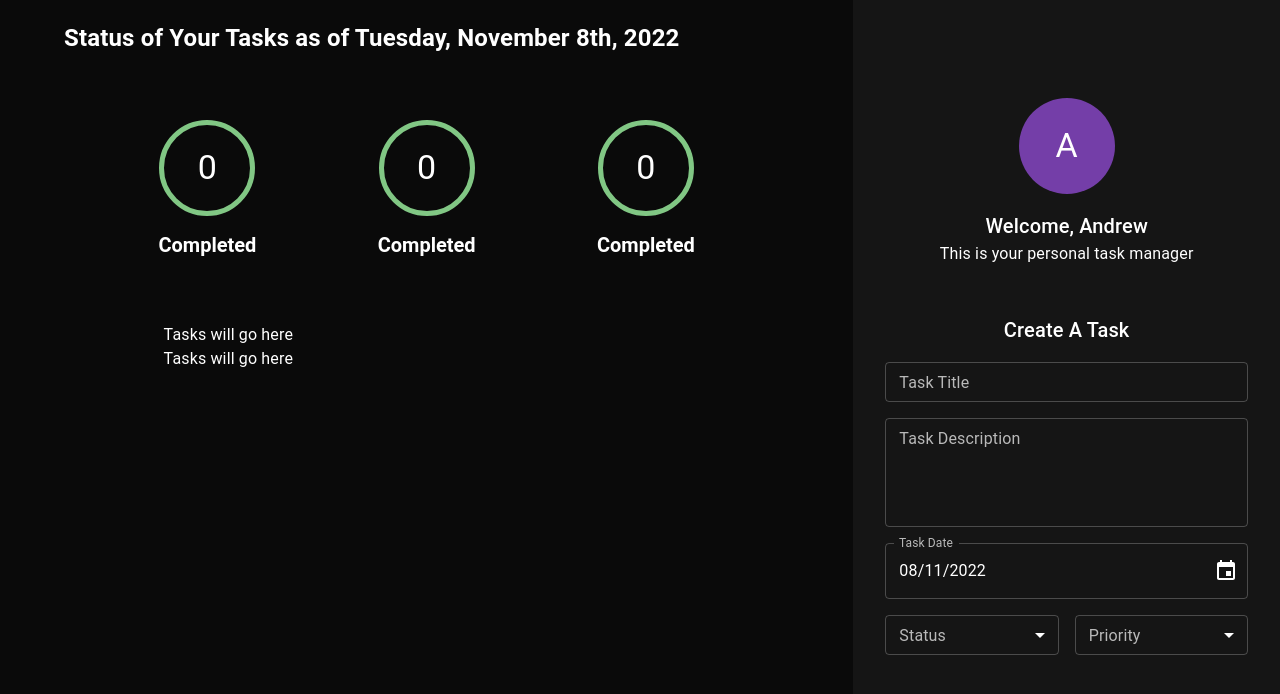
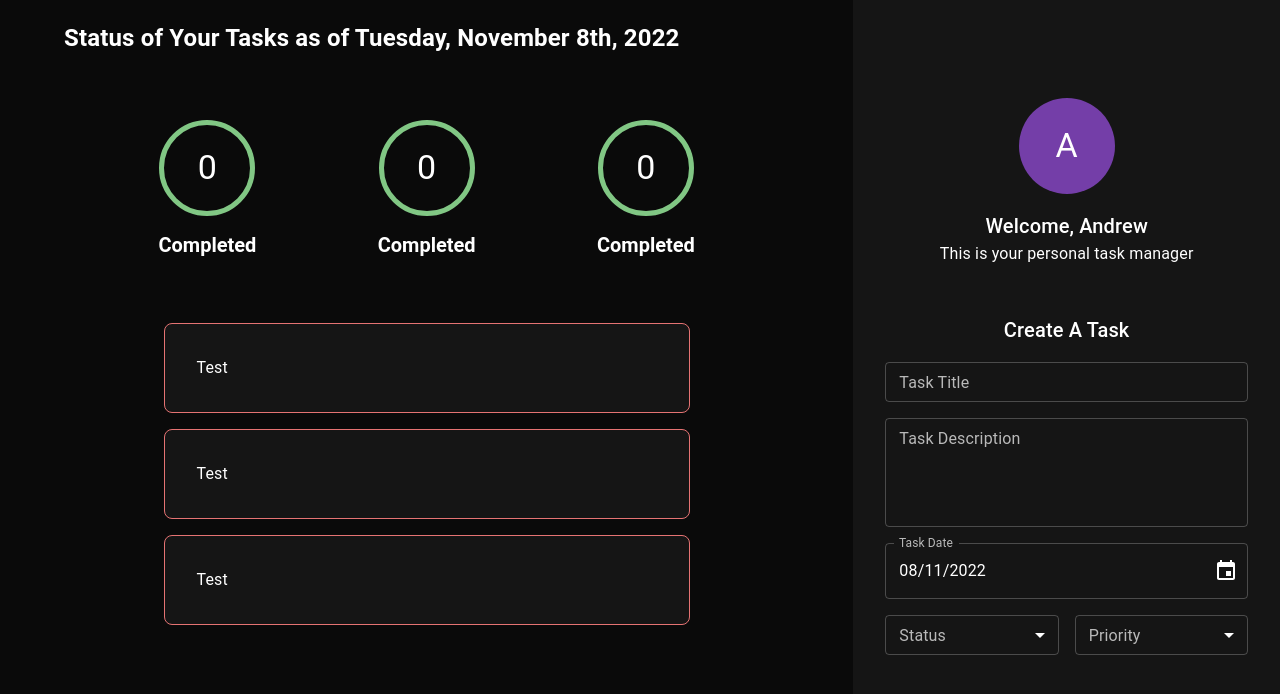
Before and after one commit to atmason90/task-manager, a React (Create React App) app in the folder task-manager/: page / in a window 1280 px wide. Shown: the top 694 px of the page. Built offline with nearby package versions, Linux system fonts and the light colour scheme.

Commit message:
create task component

```diff
--- a/task-manager/src/components/TaskArea/TaskArea.tsx
+++ b/task-manager/src/components/TaskArea/TaskArea.tsx
@@ -2,6 +2,7 @@
 import { Grid, Box } from '@mui/material';
 import { format } from 'date-fns';
 import { TaskCounter } from '../taskCounter/taskCounter';
+import { Task } from '../task/task';
 
 export const Taskarea: FC = (): ReactElement => {
   return (
@@ -39,8 +40,9 @@
             xs={10}
             md={8}
           >
-            <Box>Tasks will go here</Box>
-            <Box>Tasks will go here</Box>
+            <Task />
+            <Task />
+            <Task />
           </Grid>
       </Grid>
     </Grid>
--- /dev/null
+++ b/task-manager/src/components/task/task.tsx
@@ -0,0 +1,27 @@
+import React, { FC, ReactElement } from 'react'
+import { Box } from '@mui/material';
+
+export const Task: FC = (props): ReactElement => {
+    return (
+        <Box
+            display='flex'
+            width='100%'
+            justifyContent='flex-start'
+            flexDirection='column'
+            mb={2}
+            p={4}
+            sx={{
+                width: '100%',
+                backgroundColor: 'background.paper',
+                borderRadius: '8px',
+                border: '1px solid',
+                borderColor: 'error.light',
+            }}
+        >
+            Test
+            {/* task header */}
+            {/* task description */}
+            {/* task footer */}
+        </Box>
+    )
+}
```
